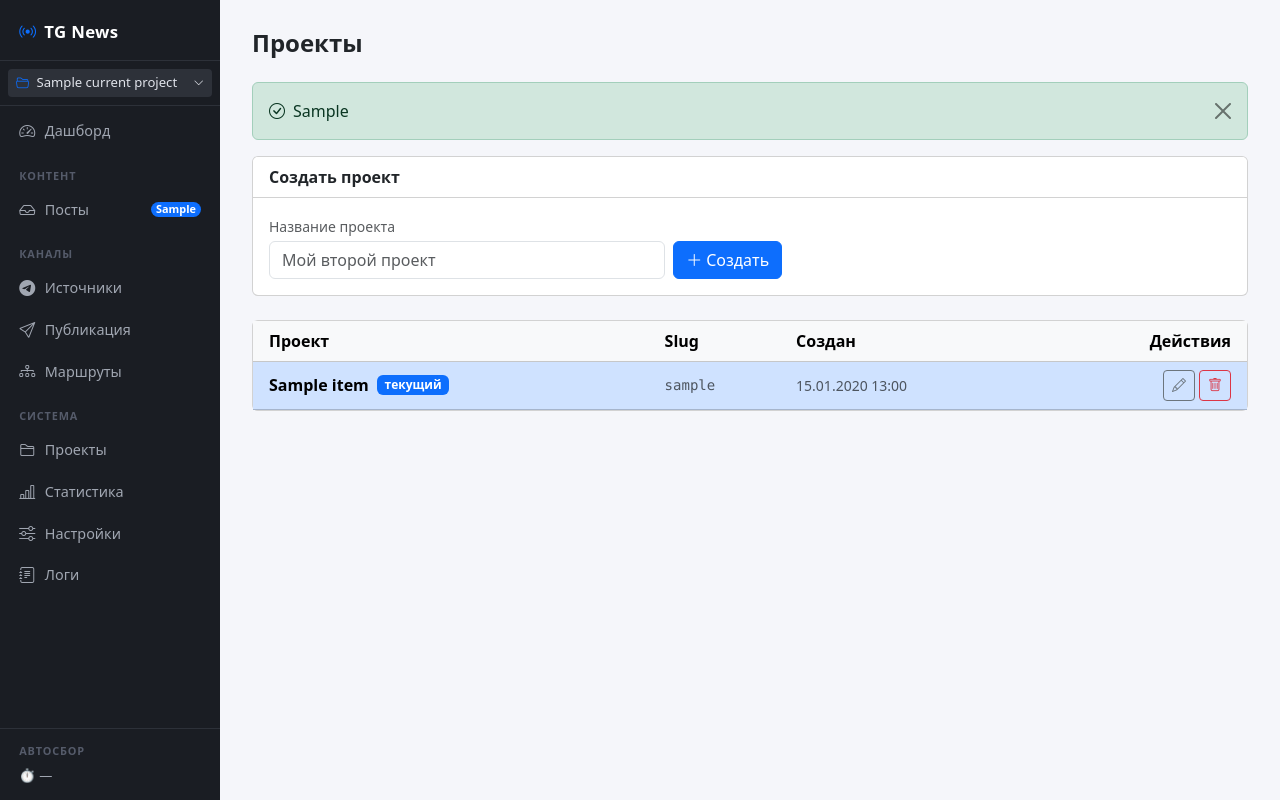
After one commit to ispy4you/auto-telegram-news, a FastAPI app: template app/web/templates/projects.html in a window 1280 px wide. The commit adds this page. Run offline with FastAPI, Linux system fonts and the light colour scheme; the template is opened without the code that fills it: most values are stand-ins (such as "Sample title", 1, 10 or a date in 2020); data that the repository does not hold is empty; some libraries are stand-ins or nearby versions.

Commit message:
Multi-tenant

```diff
--- a/app/main.py
+++ b/app/main.py
@@ -26,12 +26,22 @@ with engine.connect() as _conn:
         ("target_channels", "publish_from", "TEXT"),
         ("target_channels", "publish_to", "TEXT"),
         ("generated_posts", "telegram_message_id", "INTEGER"),
+        ("source_channels", "project_id", "INTEGER"),
+        ("target_channels", "project_id", "INTEGER"),
     ]:
         try:
             _conn.execute(text(f"ALTER TABLE {_tbl} ADD COLUMN {_col} {_typ}"))
             _conn.commit()
         except Exception:
             pass
+    # Ensure default project exists and all legacy rows are assigned to it
+    _conn.execute(text(
+        "INSERT OR IGNORE INTO projects (id, name, slug, enabled, created_at) "
+        "VALUES (1, 'Default', 'default', 1, datetime('now'))"
+    ))
+    _conn.execute(text("UPDATE source_channels SET project_id = 1 WHERE project_id IS NULL"))
+    _conn.execute(text("UPDATE target_channels SET project_id = 1 WHERE project_id IS NULL"))
+    _conn.commit()
 
 with SessionLocal() as db:
     ensure_default_prompt_settings(db)
--- a/app/web/routes.py
+++ b/app/web/routes.py
@@ -12,7 +12,7 @@ from sqlalchemy.orm import Session, joinedload, selectinload
 
 from app.config import get_settings
 from app.database import SessionLocal, get_db
-from app.models import ActionLog, AppSetting, GeneratedPost, GeneratedPostStatus, MediaItem, RawPost, RawPostStatus, SourceChannel, SourceTargetRoute, TargetChannel
+from app.models import ActionLog, AppSetting, GeneratedPost, GeneratedPostStatus, MediaItem, Project, RawPost, RawPostStatus, SourceChannel, SourceTargetRoute, TargetChannel
 from app.services.ai_gateway import AiGatewayClient
 from app.services.prompt_settings import ensure_default_prompt_settings, get_ai_system_prompt, get_ai_user_prompt_template, get_display_timezone
 from app.services.news_pipeline import NewsPipelineService
@@ -46,19 +46,43 @@ def _localdt_filter(dt, tz_name: str, fmt: str = "%d.%m.%Y %H:%M") -> str:
 templates.env.filters["localdt"] = _localdt_filter
 
 
-def _nav_counts(db: Session) -> dict:
+def _current_project_id(request: Request, db: Session) -> int | None:
+    pid = request.session.get("current_project_id")
+    if pid and db.get(Project, pid):
+        return pid
+    p = db.scalars(select(Project).order_by(Project.id).limit(1)).first()
+    if p:
+        request.session["current_project_id"] = p.id
+        return p.id
+    return None
+
+
+def _nav_counts(db: Session, project_id: int | None = None) -> dict:
+    new_q = select(func.count()).select_from(RawPost).where(RawPost.status.in_(["new", "ready"]))
+    draft_q = select(func.count()).select_from(GeneratedPost).where(GeneratedPost.status == GeneratedPostStatus.DRAFT.value)
+    if project_id is not None:
+        new_q = new_q.join(SourceChannel, RawPost.source_id == SourceChannel.id).where(SourceChannel.project_id == project_id)
+        draft_q = (draft_q
+            .join(RawPost, GeneratedPost.raw_post_id == RawPost.id)
+            .join(SourceChannel, RawPost.source_id == SourceChannel.id)
+            .where(SourceChannel.project_id == project_id))
     return {
-        "nav_new": db.scalar(select(func.count()).select_from(RawPost).where(RawPost.status.in_(["new", "ready"]))) or 0,
-        "nav_drafts": db.scalar(select(func.count()).select_from(GeneratedPost).where(GeneratedPost.status == GeneratedPostStatus.DRAFT.value)) or 0,
+        "nav_new": db.scalar(new_q) or 0,
+        "nav_drafts": db.scalar(draft_q) or 0,
         "display_tz": get_display_timezone(db),
     }
 
 
 def tpl(request: Request, name: str, db: Session, ctx: dict = None):
+    project_id = _current_project_id(request, db)
+    current_project = db.get(Project, project_id) if project_id else None
+    all_projects = db.scalars(select(Project).order_by(Project.name)).all()
     return templates.TemplateResponse(request, name, {
         **(ctx or {}),
-        **_nav_counts(db),
+        **_nav_counts(db, project_id),
         "csrf_token": request.session.get("csrf_token", ""),
+        "current_project": current_project,
+        "all_projects": all_projects,
     })
 
 
@@ -109,22 +133,42 @@ def serve_media(path: str, _: bool = Depends(require_auth)):
 async def dashboard(request: Request, db: Session = Depends(get_db), _: bool = Depends(require_auth)):
     today = date.today()
     week_ago = today - timedelta(days=7)
+    pid = _current_project_id(request, db)
+
+    def _src_filter(q):
+        return q.join(SourceChannel, RawPost.source_id == SourceChannel.id).where(SourceChannel.project_id == pid) if pid is not None else q
+
+    def _gen_filter(q):
+        return (q.join(RawPost, GeneratedPost.raw_post_id == RawPost.id)
+                  .join(SourceChannel, RawPost.source_id == SourceChannel.id)
+                  .where(SourceChannel.project_id == pid)) if pid is not None else q
+
+    src_base = select(func.count()).select_from(SourceChannel)
+    if pid is not None:
+        src_base = src_base.where(SourceChannel.project_id == pid)
+
+    tgt_base = select(TargetChannel).where(TargetChannel.enabled.is_(True))
+    if pid is not None:
+        tgt_base = tgt_base.where(TargetChannel.project_id == pid)
 
     stats = {
-        "sources_active": db.scalar(select(func.count()).select_from(SourceChannel).where(SourceChannel.enabled.is_(True))) or 0,
-        "sources_total": db.scalar(select(func.count()).select_from(SourceChannel)) or 0,
-        "new_posts": db.scalar(select(func.count()).select_from(RawPost).where(RawPost.status.in_(["new", "ready"]))) or 0,
-        "duplicates": db.scalar(select(func.count()).select_from(RawPost).where(RawPost.status == RawPostStatus.DUPLICATE.value)) or 0,
-        "drafts": db.scalar(select(func.count()).select_from(GeneratedPost).where(GeneratedPost.status == GeneratedPostStatus.DRAFT.value)) or 0,
-        "published_today": db.scalar(select(func.count()).select_from(GeneratedPost).where(GeneratedPost.status == GeneratedPostStatus.PUBLISHED.value, func.date(GeneratedPost.published_at) == today)) or 0,
-        "published_week": db.scalar(select(func.count()).select_from(GeneratedPost).where(GeneratedPost.status == GeneratedPostStatus.PUBLISHED.value, func.date(GeneratedPost.published_at) >= week_ago)) or 0,
-        "fetched_today": db.scalar(select(func.count()).select_from(RawPost).where(func.date(RawPost.created_at) == today)) or 0,
-        "fetched_week": db.scalar(select(func.count()).select_from(RawPost).where(func.date(RawPost.created_at) >= week_ago)) or 0,
-        "rejected_total": db.scalar(select(func.count()).select_from(RawPost).where(RawPost.status == RawPostStatus.REJECTED.value)) or 0,
+        "sources_active": db.scalar(src_base.where(SourceChannel.enabled.is_(True))) or 0,
+        "sources_total": db.scalar(src_base) or 0,
+        "new_posts": db.scalar(_src_filter(select(func.count()).select_from(RawPost).where(RawPost.status.in_(["new", "ready"])))) or 0,
+        "duplicates": db.scalar(_src_filter(select(func.count()).select_from(RawPost).where(RawPost.status == RawPostStatus.DUPLICATE.value))) or 0,
+        "drafts": db.scalar(_gen_filter(select(func.count()).select_from(GeneratedPost).where(GeneratedPost.status == GeneratedPostStatus.DRAFT.value))) or 0,
+        "published_today": db.scalar(_gen_filter(select(func.count()).select_from(GeneratedPost).where(GeneratedPost.status == GeneratedPostStatus.PUBLISHED.value, func.date(GeneratedPost.published_at) == today))) or 0,
+        "published_week": db.scalar(_gen_filter(select(func.count()).select_from(GeneratedPost).where(GeneratedPost.status == GeneratedPostStatus.PUBLISHED.value, func.date(GeneratedPost.published_at) >= week_ago))) or 0,
+        "fetched_today": db.scalar(_src_filter(select(func.count()).select_from(RawPost).where(func.date(RawPost.created_at) == today))) or 0,
+        "fetched_week": db.scalar(_src_filter(select(func.count()).select_from(RawPost).where(func.date(RawPost.created_at) >= week_ago))) or 0,
+        "rejected_total": db.scalar(_src_filter(select(func.count()).select_from(RawPost).where(RawPost.status == RawPostStatus.REJECTED.value))) or 0,
     }
     recent_logs = db.scalars(select(ActionLog).order_by(ActionLog.created_at.desc()).limit(15)).all()
-    pending_posts = db.scalars(select(RawPost).options(joinedload(RawPost.source)).where(RawPost.status.in_(["new", "ready"])).order_by(RawPost.created_at.desc()).limit(10)).all()
-    targets = db.scalars(select(TargetChannel).where(TargetChannel.enabled.is_(True))).all()
+    pending_q = select(RawPost).options(joinedload(RawPost.source)).where(RawPost.status.in_(["new", "ready"])).order_by(RawPost.created_at.desc()).limit(10)
+    if pid is not None:
+        pending_q = pending_q.join(SourceChannel, RawPost.source_id == SourceChannel.id).where(SourceChannel.project_id == pid)
+    pending_posts = db.scalars(pending_q).all()
+    targets = db.scalars(tgt_base).all()
     return tpl(request, "dashboard.html", db, {
         "stats": stats,
         "recent_logs": recent_logs,
@@ -163,7 +207,11 @@ async def fetch_now(request: Request, db: Session = Depends(get_db), _: bool = D
 
 @router.get("/sources")
 def sources(request: Request, db: Session = Depends(get_db), _: bool = Depends(require_auth), error: str | None = None, ok: str | None = None):
-    items = db.scalars(select(SourceChannel).order_by(SourceChannel.created_at.desc())).all()
+    pid = _current_project_id(request, db)
+    q = select(SourceChannel).order_by(SourceChannel.created_at.desc())
+    if pid is not None:
+        q = q.where(SourceChannel.project_id == pid)
+    items = db.scalars(q).all()
     source_ids = [s.id for s in items]
     post_totals = {row[0]: row[1] for row in db.execute(
         select(RawPost.source_id, func.count()).where(RawPost.source_id.in_(source_ids)).group_by(RawPost.source_id)
@@ -179,13 +227,15 @@ def sources(request: Request, db: Session = Depends(get_db), _: bool = Depends(r
 
 @router.post("/sources")
 def create_source(
+    request: Request,
     title: str = Form(...),
     username_or_url: str = Form(...),
     db: Session = Depends(get_db),
     _: bool = Depends(require_auth),
 ):
+    pid = _current_project_id(request, db)
     username = TelegramReaderService._extract_username(username_or_url)
-    db.add(SourceChannel(title=title, username=username, source_type="telethon", rss_url=None, url=f"https://t.me/{username}", enabled=True))
+    db.add(SourceChannel(title=title, username=username, source_type="telethon", rss_url=None, url=f"https://t.me/{username}", enabled=True, project_id=pid))
     db.commit()
     return RedirectResponse(url="/sources", status_code=302)
 
@@ -226,12 +276,17 @@ async def fetch_source(source_id: int, db: Session = Depends(get_db), _: bool =
 
 @router.get("/targets")
 def targets(request: Request, db: Session = Depends(get_db), _: bool = Depends(require_auth), ok: str | None = None, error: str | None = None):
-    items = db.scalars(select(TargetChannel).order_by(TargetChannel.created_at.desc())).all()
+    pid = _current_project_id(request, db)
+    q = select(TargetChannel).order_by(TargetChannel.created_at.desc())
+    if pid is not None:
+        q = q.where(TargetChannel.project_id == pid)
+    items = db.scalars(q).all()
     return tpl(request, "targets.html", db, {"items": items, "ok": ok, "error": error})
 
 
 @router.post("/targets")
 def create_target(
+    request: Request,
     title: str = Form(...),
     chat_id: str = Form(...),
     username: str = Form(""),
@@ -243,6 +298,7 @@ def create_target(
     db: Session = Depends(get_db),
     _: bool = Depends(require_auth),
 ):
+    pid = _current_project_id(request, db)
     db.add(TargetChannel(
         title=title,
         chat_id=chat_id,
@@ -252,6 +308,7 @@ def create_target(
         default_mode=default_mode,
         publish_from=publish_from or None,
         publish_to=publish_to or None,
+        project_id=pid,
     ))
     db.commit()
     return RedirectResponse(url="/targets", status_code=302)
@@ -338,8 +395,14 @@ async def test_target(target_id: int, db: Session = Depends(get_db), _: bool = D
 
 @router.get("/routes")
 def routes_page(request: Request, db: Session = Depends(get_db), _: bool = Depends(require_auth), ok: str | None = None):
-    sources = db.scalars(select(SourceChannel).order_by(SourceChannel.title)).all()
-    targets = db.scalars(select(TargetChannel).order_by(TargetChannel.title)).all()
+    pid = _current_project_id(request, db)
+    src_q = select(SourceChannel).order_by(SourceChannel.title)
+    tgt_q = select(TargetChannel).order_by(TargetChannel.title)
+    if pid is not None:
+        src_q = src_q.where(SourceChannel.project_id == pid)
+        tgt_q = tgt_q.where(TargetChannel.project_id == pid)
+    sources = db.scalars(src_q).all()
+    targets = db.scalars(tgt_q).all()
     existing_routes = db.scalars(select(SourceTargetRoute)).all()
     routed = {(r.source_id, r.target_channel_id) for r in existing_routes}
     return tpl(request, "routes.html", db, {
@@ -409,6 +472,7 @@ def posts(
     sort: str | None = None,
     page: int = 1,
 ):
+    pid = _current_project_id(request, db)
     sort_map = {
         "oldest": RawPost.created_at.asc(),
         "source": RawPost.source_id.asc(),
@@ -416,6 +480,8 @@ def posts(
     }
     order = sort_map.get(sort, RawPost.created_at.desc())
     query = select(RawPost).options(joinedload(RawPost.source)).order_by(order)
+    if pid is not None:
+        query = query.join(SourceChannel, RawPost.source_id == SourceChannel.id).where(SourceChannel.project_id == pid)
     parsed_source_id = _parse_optional_int(source_id)
     if status:
         query = query.where(RawPost.status == status)
@@ -434,8 +500,13 @@ def posts(
     items = db.scalars(data_query.offset(offset).limit(_POSTS_PER_PAGE)).all()
 
     total_pages = max(1, (total + _POSTS_PER_PAGE - 1) // _POSTS_PER_PAGE)
-    sources = db.scalars(select(SourceChannel).order_by(SourceChannel.title)).all()
-    targets = db.scalars(select(TargetChannel).where(TargetChannel.enabled.is_(True))).all()
+    src_q = select(SourceChannel).order_by(SourceChannel.title)
+    tgt_q = select(TargetChannel).where(TargetChannel.enabled.is_(True))
+    if pid is not None:
+        src_q = src_q.where(SourceChannel.project_id == pid)
+        tgt_q = tgt_q.where(TargetChannel.project_id == pid)
+    sources = db.scalars(src_q).all()
+    targets = db.scalars(tgt_q).all()
     filters = {"q": q or "", "source_id": source_id or "", "status": status or "", "sort": sort or ""}
     base_qs = urllib.parse.urlencode({k: v for k, v in filters.items() if v})
     return tpl(request, "posts.html", db, {
@@ -524,7 +595,11 @@ def post_detail(post_id: int, request: Request, db: Session = Depends(get_db), _
     )
     if not post:
         raise HTTPException(status_code=404, detail="Post not found")
-    targets = db.scalars(select(TargetChannel).where(TargetChannel.enabled.is_(True))).all()
+    pid = _current_project_id(request, db)
+    tgt_q = select(TargetChannel).where(TargetChannel.enabled.is_(True))
+    if pid is not None:
+        tgt_q = tgt_q.where(TargetChannel.project_id == pid)
+    targets = db.scalars(tgt_q).all()
     return tpl(request, "post_detail.html", db, {"post": post, "targets": targets})
 
 
@@ -628,17 +703,21 @@ def delete_post(post_id: int, db: Session = Depends(get_db), _: bool = Depends(r
 
 @router.get("/generated")
 def generated_posts(request: Request, db: Session = Depends(get_db), _: bool = Depends(require_auth), page: int = 1):
+    pid = _current_project_id(request, db)
     page = max(1, page)
-    total = db.scalar(select(func.count()).select_from(GeneratedPost)) or 0
+    gen_q = select(GeneratedPost).options(joinedload(GeneratedPost.raw_post)).order_by(GeneratedPost.created_at.desc())
+    if pid is not None:
+        gen_q = (gen_q
+            .join(RawPost, GeneratedPost.raw_post_id == RawPost.id)
+            .join(SourceChannel, RawPost.source_id == SourceChannel.id)
+            .where(SourceChannel.project_id == pid))
+    total = db.scalar(select(func.count()).select_from(gen_q.subquery())) or 0
     total_pages = max(1, (total + _GENERATED_PER_PAGE - 1) // _GENERATED_PER_PAGE)
-    items = db.scalars(
-        select(GeneratedPost)
-        .options(joinedload(GeneratedPost.raw_post))
-        .order_by(GeneratedPost.created_at.desc())
-        .offset((page - 1) * _GENERATED_PER_PAGE)
-        .limit(_GENERATED_PER_PAGE)
-    ).all()
-    targets = db.scalars(select(TargetChannel).where(TargetChannel.enabled.is_(True))).all()
+    items = db.scalars(gen_q.offset((page - 1) * _GENERATED_PER_PAGE).limit(_GENERATED_PER_PAGE)).all()
+    tgt_q = select(TargetChannel).where(TargetChannel.enabled.is_(True))
+    if pid is not None:
+        tgt_q = tgt_q.where(TargetChannel.project_id == pid)
+    targets = db.scalars(tgt_q).all()
     return tpl(request, "generated_posts.html", db, {"items": items, "targets": targets, "page": page, "total_pages": total_pages, "total": total})
 
 
@@ -779,6 +858,71 @@ def settings_save(
             logger.warning("Could not update scheduler interval: %s", exc)
 
     return RedirectResponse(url="/settings", status_code=302)
+
+
+# ── Projects ──────────────────────────────────────────────────────────────────
+
+@router.get("/projects")
+def projects_page(request: Request, db: Session = Depends(get_db), _: bool = Depends(require_auth), ok: str | None = None, error: str | None = None):
+    items = db.scalars(select(Project).order_by(Project.name)).all()
+    return tpl(request, "projects.html", db, {"items": items, "ok": ok, "error": error})
+
+
+@router.post("/projects")
+def create_project(
+    request: Request,
+    name: str = Form(...),
+    db: Session = Depends(get_db),
+    _: bool = Depends(require_auth),
+):
+    slug = name.lower().replace(" ", "-").replace("_", "-")[:64]
+    existing = db.scalars(select(Project).where(Project.slug == slug)).first()
+    if existing:
+        slug = f"{slug}-{db.scalar(select(func.count()).select_from(Project)) or 0}"
+    project = Project(name=name, slug=slug, enabled=True)
+    db.add(project)
+    db.commit()
+    db.refresh(project)
+    request.session["current_project_id"] = project.id
+    return RedirectResponse(url="/projects", status_code=302)
+
+
+@router.post("/projects/{project_id}/delete")
+def delete_project(project_id: int, request: Request, db: Session = Depends(get_db), _: bool = Depends(require_auth)):
+    project = db.get(Project, project_id)
+    if not project:
+        return RedirectResponse(url="/projects", status_code=302)
+    has_sources = db.scalar(select(func.count()).select_from(SourceChannel).where(SourceChannel.project_id == project_id)) or 0
+    has_targets = db.scalar(select(func.count()).select_from(TargetChannel).where(TargetChannel.project_id == project_id)) or 0
+    if has_sources or has_targets:
+        return RedirectResponse(url=f"/projects?error={urllib.parse.quote('Нельзя удалить: в проекте есть источники или каналы')}", status_code=302)
+    db.delete(project)
+    db.commit()
+    if request.session.get("current_project_id") == project_id:
+        request.session.pop("current_project_id", None)
+    return RedirectResponse(url="/projects", status_code=302)
+
+
+@router.post("/projects/{project_id}/rename")
+def rename_project(
+    project_id: int,
+    name: str = Form(...),
+    db: Session = Depends(get_db),
+    _: bool = Depends(require_auth),
+):
+    project = db.get(Project, project_id)
+    if project and name.strip():
+        project.name = name.strip()
+        db.commit()
+    return RedirectResponse(url="/projects", status_code=302)
+
+
+@router.post("/switch-project")
+def switch_project(request: Request, project_id: int = Form(...), db: Session = Depends(get_db), _: bool = Depends(require_auth)):
+    if db.get(Project, project_id):
+        request.session["current_project_id"] = project_id
+    referer = request.headers.get("referer", "/")
+    return RedirectResponse(url=referer, status_code=302)
 
 
 @router.post("/settings/test-notify")
--- a/app/web/templates/base.html
+++ b/app/web/templates/base.html
@@ -46,6 +46,40 @@
 <div id="sidebar">
   <div class="brand"><i class="bi bi-broadcast me-2 text-primary"></i>TG News</div>
 
+  {# Project switcher #}
+  <div class="dropdown px-2 py-2" style="border-bottom:1px solid #2d3139">
+    <button class="btn btn-sm w-100 text-start d-flex align-items-center justify-content-between"
+      style="background:#2d3139;color:#e0e3ea;border:none;font-size:.82rem"
+      data-bs-toggle="dropdown">
+      <span class="text-truncate me-1">
+        <i class="bi bi-folder2-open me-1 text-primary"></i>
+        {{ current_project.name if current_project else '— проект —' }}
+      </span>
+      <i class="bi bi-chevron-down" style="font-size:.65rem;flex-shrink:0"></i>
+    </button>
+    <ul class="dropdown-menu dropdown-menu-dark w-100" style="min-width:0;font-size:.85rem">
+      {% for p in all_projects %}
+      <li>
+        <form method="post" action="/switch-project" class="m-0">
+          <input type="hidden" name="csrf_token" value="{{ csrf_token }}">
+          <input type="hidden" name="project_id" value="{{ p.id }}">
+          <button type="submit" class="dropdown-item d-flex align-items-center gap-2
+            {% if current_project and p.id == current_project.id %}active{% endif %}">
+            {% if current_project and p.id == current_project.id %}
+              <i class="bi bi-check2" style="font-size:.8rem"></i>
+            {% else %}
+              <span style="width:.9rem"></span>
+            {% endif %}
+            {{ p.name }}
+          </button>
+        </form>
+      </li>
+      {% endfor %}
+      <li><hr class="dropdown-divider"></li>
+      <li><a href="/projects" class="dropdown-item"><i class="bi bi-gear me-1"></i>Управление</a></li>
+    </ul>
+  </div>
+
   <nav class="nav flex-column pt-1">
     <a class="nav-link {% if request.url.path == '/' %}active{% endif %}" href="/">
       <i class="bi bi-speedometer2"></i> Дашборд
@@ -69,6 +103,9 @@
     </a>
 
     <div class="section-label">Система</div>
+    <a class="nav-link {% if request.url.path.startswith('/projects') %}active{% endif %}" href="/projects">
+      <i class="bi bi-folder2"></i> Проекты
+    </a>
     <a class="nav-link {% if request.url.path.startswith('/stats') %}active{% endif %}" href="/stats">
       <i class="bi bi-bar-chart-line"></i> Статистика
     </a>
--- /dev/null
+++ b/app/web/templates/projects.html
@@ -0,0 +1,88 @@
+{% extends "base.html" %}
+{% block content %}
+
+<div class="d-flex justify-content-between align-items-center mb-4">
+  <h4 class="fw-semibold mb-0">Проекты</h4>
+</div>
+
+{% if error %}<div class="alert alert-danger alert-dismissible"><i class="bi bi-exclamation-triangle me-2"></i>{{ error }}<button type="button" class="btn-close" data-bs-dismiss="alert"></button></div>{% endif %}
+{% if ok %}<div class="alert alert-success alert-dismissible"><i class="bi bi-check-circle me-2"></i>{{ ok }}<button type="button" class="btn-close" data-bs-dismiss="alert"></button></div>{% endif %}
+
+<div class="card mb-4">
+  <div class="card-header bg-white fw-semibold">Создать проект</div>
+  <div class="card-body">
+    <form method="post" action="/projects" class="row g-2 align-items-end">
+      <input type="hidden" name="csrf_token" value="{{ csrf_token }}">
+      <div class="col-md-5">
+        <label class="form-label small text-muted mb-1">Название проекта</label>
+        <input class="form-control" name="name" placeholder="Мой второй проект" required>
+      </div>
+      <div class="col-auto">
+        <button class="btn btn-primary"><i class="bi bi-plus-lg me-1"></i>Создать</button>
+      </div>
+    </form>
+  </div>
+</div>
+
+<div class="card">
+  <div class="card-body p-0">
+    <table class="table table-hover mb-0 align-middle">
+      <thead class="table-light">
+        <tr>
+          <th class="ps-3">Проект</th>
+          <th>Slug</th>
+          <th>Создан</th>
+          <th class="text-end pe-3">Действия</th>
+        </tr>
+      </thead>
+      <tbody>
+        {% for p in items %}
+        <tr {% if current_project and p.id == current_project.id %}class="table-primary"{% endif %}>
+          <td class="ps-3">
+            <div class="d-flex align-items-center gap-2">
+              <span class="fw-semibold">{{ p.name }}</span>
+              {% if current_project and p.id == current_project.id %}
+              <span class="badge bg-primary">текущий</span>
+              {% endif %}
+            </div>
+          </td>
+          <td class="text-muted small font-monospace">{{ p.slug }}</td>
+          <td class="text-muted small">{{ p.created_at | localdt(display_tz) }}</td>
+          <td class="text-end pe-3">
+            <div class="d-flex gap-1 justify-content-end">
+              {% if not current_project or p.id != current_project.id %}
+              <form method="post" action="/switch-project">
+                <input type="hidden" name="csrf_token" value="{{ csrf_token }}">
+                <input type="hidden" name="project_id" value="{{ p.id }}">
+                <button class="btn btn-sm btn-outline-primary"><i class="bi bi-box-arrow-in-right me-1"></i>Переключиться</button>
+              </form>
+              {% endif %}
+              <button class="btn btn-sm btn-outline-secondary"
+                data-bs-toggle="collapse" data-bs-target="#rename-{{ p.id }}">
+                <i class="bi bi-pencil"></i>
+              </button>
+              <form method="post" action="/projects/{{ p.id }}/delete"
+                onsubmit="return confirm('Удалить проект «{{ p.name }}»? Источники и каналы останутся в БД.')">
+                <input type="hidden" name="csrf_token" value="{{ csrf_token }}">
+                <button class="btn btn-sm btn-outline-danger"><i class="bi bi-trash"></i></button>
+              </form>
+            </div>
+          </td>
+        </tr>
+        <tr class="collapse" id="rename-{{ p.id }}">
+          <td colspan="4" class="py-2 px-3 bg-light">
+            <form method="post" action="/projects/{{ p.id }}/rename" class="d-flex gap-2 align-items-center">
+              <input type="hidden" name="csrf_token" value="{{ csrf_token }}">
+              <input class="form-control form-control-sm" style="max-width:280px" name="name" value="{{ p.name }}" required>
+              <button class="btn btn-sm btn-primary">Сохранить</button>
+            </form>
+          </td>
+        </tr>
+        {% else %}
+        <tr><td colspan="4" class="text-muted text-center py-4">Проектов нет</td></tr>
+        {% endfor %}
+      </tbody>
+    </table>
+  </div>
+</div>
+{% endblock %}
```
Also changed, not shown: app/models.py (+12 -0 lines).
